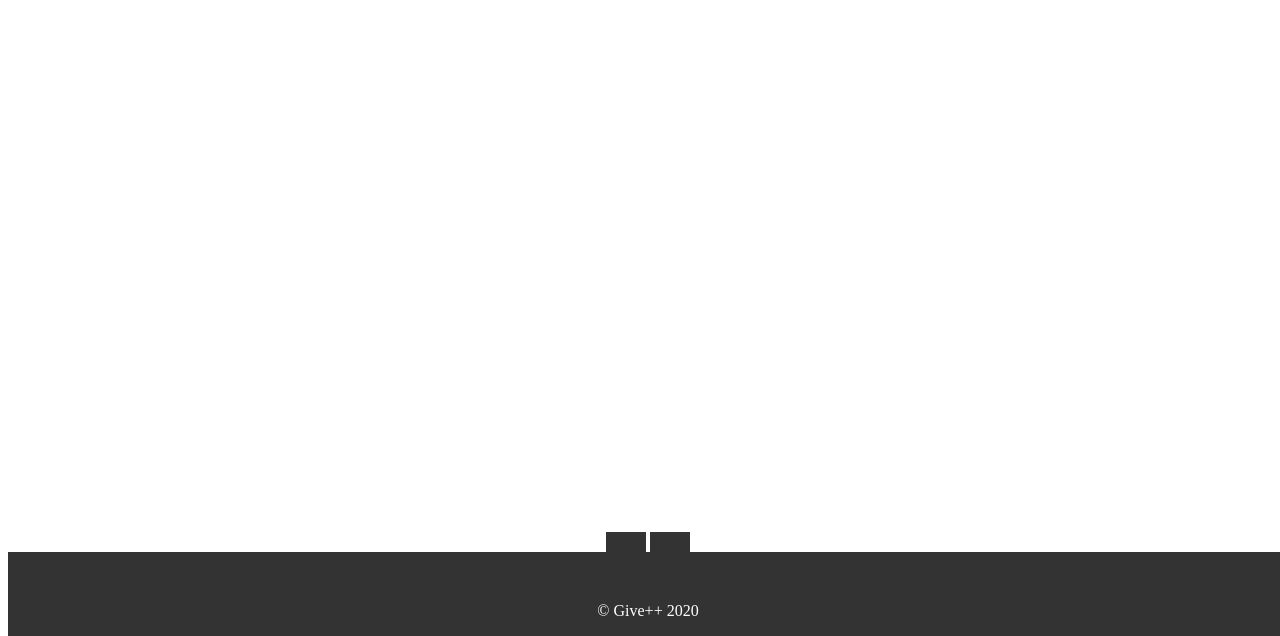
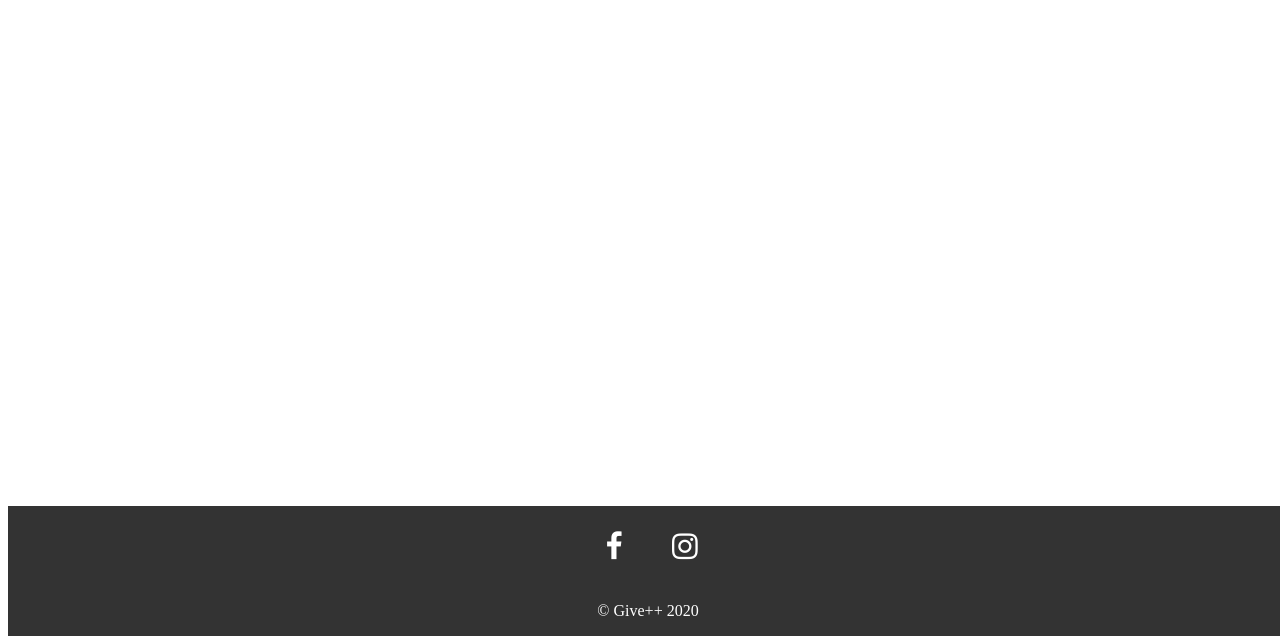
Before and after one commit to giveplusplus/giveplusplus.github.io, a plain HTML site: page index.html in a window 1280 px wide. Shown: the part 164-800 px from the top of the page. Drawn offline with nearby package versions, Linux system fonts and the light colour scheme.

Commit message:
Fixed Footer Icons

```diff
--- a/index.html
+++ b/index.html
@@ -2,7 +2,8 @@
 <html>
     <head>
         <meta charset="UTF-8">
-        <title>Main page</title>
+        <title>Give++</title>
+        <link rel="stylesheet" href="https://cdnjs.cloudflare.com/ajax/libs/font-awesome/4.7.0/css/font-awesome.min.css">
         <script src="https://ajax.googleapis.com/ajax/libs/jquery/3.4.1/jquery.min.js"></script>
         <script>
              $(function(){
```
